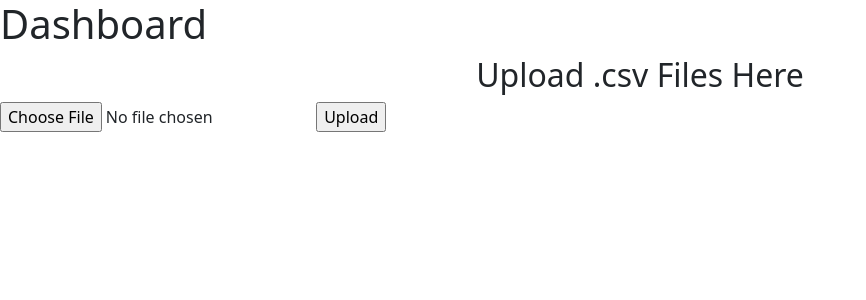
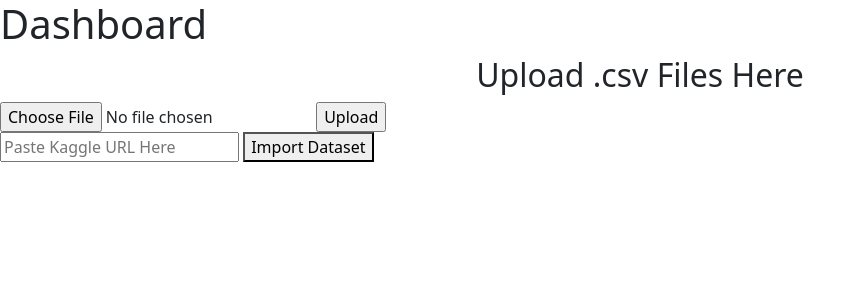
Before and after one commit to prsy-git/Data-Insights-Project, a Flask app: page /dashboard in a window 1280 px wide. Shown: the top 300 px of the page, without its empty margins (0-866 px from the left). Run offline with Flask 3, Linux system fonts and the light colour scheme.

Commit message:
Added functionality for Kaggle API
Added route and reworked function to take data from a url and kaggleAPI. Requires username and api key in .env file.

```diff
--- a/app.py
+++ b/app.py
@@ -1,8 +1,16 @@
 import os
+from dotenv import load_dotenv
 from flask import Flask, render_template, flash, request, redirect, url_for
 from werkzeug.utils import secure_filename
+import zipfile
+
+#load environment variables before use in analytics
+load_dotenv()
 import analytics
-import zipfile
+
+print("ENV DEBUG CHECK")
+print("Username: ", os.environ.get("KAGGLE_USERNAME"))
+print("KEY: ", os.environ.get("KAGGLE_API_TOKEN"))
 
 UPLOAD_FOLDER = 'uploads/'
 ALLOWED_EXTENSIONS = {'csv', 'xlsx', 'json'}
@@ -19,7 +27,7 @@ app.config['PROCESSED_FILE_NAME'] = 'active_data.csv'
 def home():
     return render_template('index.html')
 
-#file upload handling and routes
+#Dashboard routes
 def is_allowed_file(filename: str):
     return '.' in filename and filename.rsplit('.', 1)[1].lower() in ALLOWED_EXTENSIONS
 
@@ -55,13 +63,37 @@ def dashboard():
 
     return render_template('dashboard.html', data=dashboard_data)
 
-# @app.route('/dsahboard/clean_values', methods=['POST'])
+@app.route('/dashboard/kaggle-import', methods=['POST'])
+def kaggle_import():
+    kaggle_url = request.form.get('url')
+
+    if not kaggle_url:
+        flash("Invalid kaggle URL. Please try again.")
+        return redirect(url_for('dashboard'))
+
+    try:
+        extracted_path = analytics.download_kaggle_dataset(kaggle_url, UPLOAD_FOLDER)
+
+        _, file_extension = os.path.splitext(extracted_path)
+
+        filename = f"active_data{file_extension}"
+        active_destination = os.path.join(UPLOAD_FOLDER, filename)
+
+        if os.path.exists(active_destination):
+            os.remove(active_destination)
+        os.rename(extracted_path, active_destination)
+
+        dashboard_df = analytics.load_dataframe(active_destination)
+        dashboard_data = analytics.create_dashboard_data(dashboard_df)
+
+        return render_template('dashboard.html', data=dashboard_data)
+
+    except Exception as error:
+        flash("Error: Failed kaggle import. Please try again")
+        return redirect(url_for('dashboard'))
+
+# @app.route('/dashboard/clean_values', methods=['POST'])
 # def clean_data():
-
-
-
-
-
 
 if __name__ == '__main__':
     app.run(debug=True)
--- a/templates/dashboard.html
+++ b/templates/dashboard.html
@@ -15,6 +15,13 @@
         <form method=post enctype=multipart/form-data>
             <input type=file name=file>
             <input type=submit value=Upload>
+        </form>
+    </div>
+
+    <div class="form-div">
+        <form method="post" enctype="multipart/form-data" action="{{ url_for('kaggle_import') }}">
+            <input type=url name=url placeholder="Paste Kaggle URL Here" required>
+            <button type="submit">Import Dataset</button>
         </form>
     </div>
 
```
Also changed, not shown: analytics.py (+17 -17 lines).
